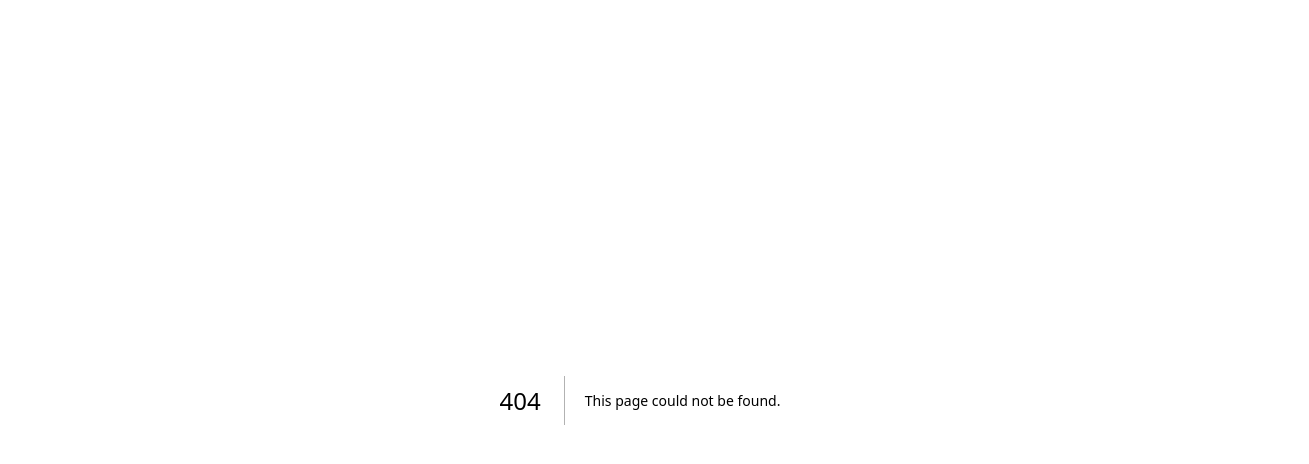
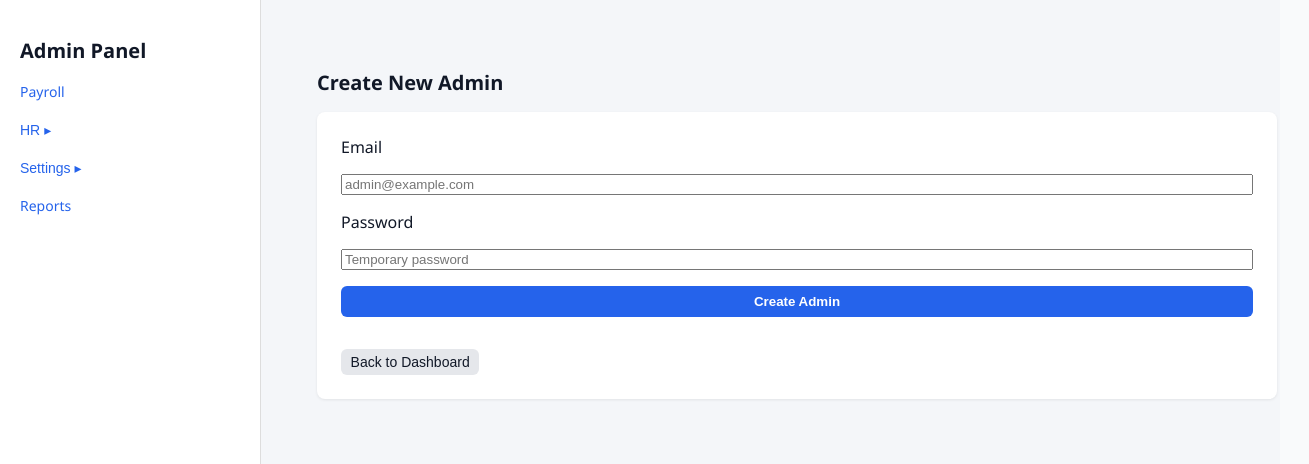
Before and after one commit to lester130608/RECHUM, a Next.js app: page /dashboard/settings/create-admin in a window 1280 px wide. Before the commit this address had no page. Shown: the top 464 px of the page, 1309 px wide, since content can reach past the window. Built offline with nearby package versions, Linux system fonts and the light colour scheme; no server answers.

Commit message:
Add HR supervisor creation page and update Sidebar

```diff
--- a/app/api/auth/[...nextauth]/route.ts
+++ b/app/api/auth/[...nextauth]/route.ts
@@ -1,8 +1,13 @@
+// File: lib/authOptions.ts
+
 import NextAuth from "next-auth";
 import CredentialsProvider from "next-auth/providers/credentials";
-import { getSupabaseAdmin } from "@/lib/supabaseAdmin";
+import { createClient } from "@supabase/supabase-js";
 
-const supabase = getSupabaseAdmin();
+const supabase = createClient(
+  process.env.NEXT_PUBLIC_SUPABASE_URL!,
+  process.env.NEXT_PUBLIC_SUPABASE_ANON_KEY!
+);
 
 export const authOptions = {
   providers: [
@@ -10,7 +15,7 @@ export const authOptions = {
       name: "Credentials",
       credentials: {
         email: { label: "Email", type: "email" },
-        password: { label: "Password", type: "password" }
+        password: { label: "Password", type: "password" },
       },
       async authorize(credentials) {
         const { email, password } = credentials;
@@ -29,8 +34,8 @@ export const authOptions = {
           role: user.role,
           name: user.name,
         };
-      }
-    })
+      },
+    }),
   ],
   secret: process.env.NEXTAUTH_SECRET,
   callbacks: {
@@ -38,7 +43,7 @@ export const authOptions = {
       if (user) {
         token.id = user.id;
         token.email = user.email;
-        token.role = user.role;
+        token.role = user.role; // now supports "admin", "employee", "hr_manager"
       }
       return token;
     },
@@ -47,7 +52,7 @@ export const authOptions = {
       session.user.email = token.email;
       session.user.role = token.role;
       return session;
-    }
+    },
   },
   pages: {
     signIn: "/login",
--- /dev/null
+++ b/app/dashboard/settings/create-admin/page.tsx
@@ -0,0 +1,73 @@
+'use client'
+
+import { useState } from 'react'
+import { supabase } from '@/lib/supabase'
+
+export default function CreateAdminPage() {
+  const [email, setEmail] = useState('')
+  const [password, setPassword] = useState('')
+  const [status, setStatus] = useState('')
+  const [loading, setLoading] = useState(false)
+
+  const handleCreate = async (e: React.FormEvent) => {
+    e.preventDefault()
+    setLoading(true)
+    setStatus('')
+
+    const { error } = await supabase.from('users').insert({
+      email,
+      password,
+      role: 'admin',
+      name: 'New Admin'
+    })
+
+    if (error) {
+      setStatus('❌ Error: ' + error.message)
+    } else {
+      setStatus('✅ Admin created successfully')
+    }
+
+    setLoading(false)
+  }
+
+  return (
+    <div className="container">
+      <h1 className="heading">Create New Admin</h1>
+
+      <form onSubmit={handleCreate} className="section" style={{ display: 'flex', flexDirection: 'column', gap: '1rem' }}>
+        <label>Email</label>
+        <input
+          type="email"
+          placeholder="admin@example.com"
+          value={email}
+          onChange={(e) => setEmail(e.target.value)}
+          required
+        />
+
+        <label>Password</label>
+        <input
+          type="password"
+          placeholder="Temporary password"
+          value={password}
+          onChange={(e) => setPassword(e.target.value)}
+          required
+        />
+
+        <button type="submit" className="primary" disabled={loading}>
+          {loading ? 'Creating...' : 'Create Admin'}
+        </button>
+
+        {status && <p style={{ marginTop: '1rem', fontWeight: 500 }}>{status}</p>}
+
+        <div style={{ marginTop: '1rem' }}>
+          <button
+            onClick={() => window.location.href = "/dashboard"}
+            className="small"
+          >
+            Back to Dashboard
+          </button>
+        </div>
+      </form>
+    </div>
+  )
+}
--- /dev/null
+++ b/app/dashboard/settings/create-hr/page.tsx
@@ -0,0 +1,81 @@
+'use client'
+
+import { useState } from 'react'
+import { supabase } from '@/lib/supabase'
+
+function generatePassword(length = 12) {
+  const charset = 'abcdefghijklmnopqrstuvwxyzABCDEFGHIJKLMNOPQRSTUVWXYZ0123456789'
+  let result = ''
+  for (let i = 0; i < length; i++) {
+    const randomIndex = Math.floor(Math.random() * charset.length)
+    result += charset[randomIndex]
+  }
+  return result
+}
+
+export default function CreateHRPage() {
+  const [email, setEmail] = useState('')
+  const [password, setPassword] = useState('')
+  const [statusMessage, setStatusMessage] = useState('')
+  const [loading, setLoading] = useState(false)
+
+  const handleCreate = async (e: React.FormEvent) => {
+    e.preventDefault()
+    setLoading(true)
+    setStatusMessage('')
+
+    const generatedPassword = generatePassword()
+    setPassword(generatedPassword)
+
+    const { error } = await supabase.from('users').insert({
+      email,
+      password: generatedPassword,
+      role: 'hr-supervisor',
+      name: 'HR User'
+    })
+
+    if (error) {
+      setStatusMessage('❌ Error creating HR user: ' + error.message)
+    } else {
+      setStatusMessage('✅ HR user created successfully')
+    }
+
+    setLoading(false)
+  }
+
+  return (
+    <div className="container">
+      <h1 className="heading">Create HR Supervisor</h1>
+
+      <form onSubmit={handleCreate} className="section" style={{ display: 'flex', flexDirection: 'column', gap: '1rem' }}>
+        <label>Email</label>
+        <input
+          type="email"
+          placeholder="hr@example.com"
+          value={email}
+          onChange={(e) => setEmail(e.target.value)}
+          required
+        />
+
+        <button type="submit" className="primary" disabled={loading}>
+          {loading ? 'Creating...' : 'Create HR'}
+        </button>
+
+        {statusMessage && <p style={{ fontWeight: 500 }}>{statusMessage}</p>}
+        {password && (
+          <p style={{ color: '#2563eb', fontWeight: 500 }}>
+            Temporary Password: <strong>{password}</strong>
+          </p>
+        )}
+      </form>
+
+      <button
+        onClick={() => window.location.href = "/dashboard"}
+        className="small"
+        style={{ marginTop: "1rem" }}
+      >
+        Back to Dashboard
+      </button>
+    </div>
+  )
+}
--- a/components/SidebarAdmin.tsx
+++ b/components/SidebarAdmin.tsx
@@ -5,6 +5,7 @@ import { useState } from "react";
 
 export default function SidebarAdmin() {
   const [showHR, setShowHR] = useState(false);
+  const [showSettings, setShowSettings] = useState(false);
 
   return (
     <aside
@@ -44,8 +45,20 @@ export default function SidebarAdmin() {
           </li>
 
           <li style={linkItem}>
-            <Link href="/dashboard/settings" style={linkStyle}>Settings</Link>
+            <button
+              onClick={() => setShowSettings(!showSettings)}
+              style={{ ...linkStyle, background: "none", border: "none", padding: 0, cursor: "pointer" }}
+            >
+              Settings {showSettings ? "▾" : "▸"}
+            </button>
+            {showSettings && (
+              <ul style={{ listStyle: "none", paddingLeft: "1rem", marginTop: "0.5rem" }}>
+                <li><Link href="/dashboard/settings/create-hr" style={subLinkStyle}>Create HR Supervisor</Link></li>
+                <li><Link href="/dashboard/settings/create-admin" style={subLinkStyle}>Create Full Admin</Link></li>
+              </ul>
+            )}
           </li>
+
           <li style={linkItem}>
             <Link href="/dashboard/reports" style={linkStyle}>Reports</Link>
           </li>
```
